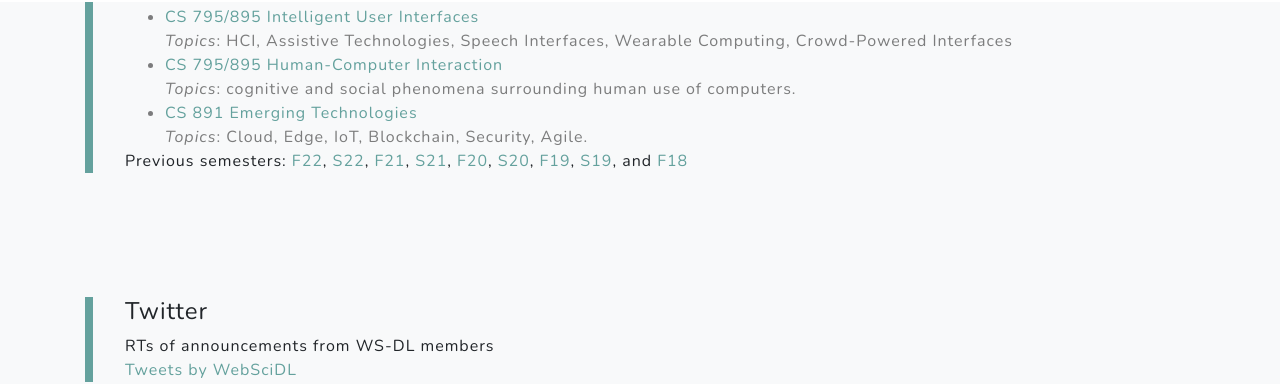
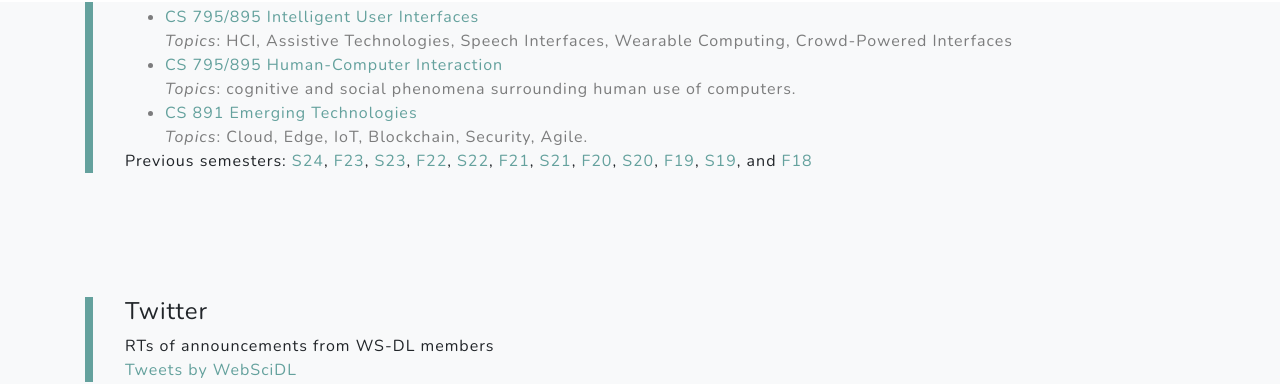
Before and after one commit to oduwsdl/oduwsdl.github.io, a Jekyll site: the page built from index.html, in a window 1280 px wide and 900 px high, scrolled down 14236 px. Shown: the part 110-494 px from the top of the window. Built offline with Jekyll 4.4.1, drawn with Linux system fonts in a browser that asks for light colours; nearby versions of some CDN libraries; comment, search, counter and statistics services are not loaded.

Commit message:
Update index.html
added links to course offerings.

```diff
--- a/index.html
+++ b/index.html
@@ -161,7 +161,11 @@ vis papers.</li>
             </ul>
 
             <p>
-            Previous semesters: <a href="https://ws-dl.blogspot.com/2022/08/2022-08-25-seven-ws-dl-classes-offered.html">F22</a>,
+            Previous semesters:
+            <a href="https://ws-dl.blogspot.com/2024/01/2024-01-03-seven-wsdl-classes-offered.html">S24</a>,
+            <a href="https://ws-dl.blogspot.com/2023/08/2023-08-23-six-wsdl-classes-offered-for.html">F23</a>,
+            <a href="https://ws-dl.blogspot.com/2023/01/2023-01-05-eight-ws-dl-classes-offered.html">S23</a>,
+            <a href="https://ws-dl.blogspot.com/2022/08/2022-08-25-seven-ws-dl-classes-offered.html">F22</a>,
             <a href="https://ws-dl.blogspot.com/2022/01/2022-01-04-seven-ws-dl-classes-offered.html">S22</a>,
             <a href="https://ws-dl.blogspot.com/2021/08/2021-08-29-six-ws-dl-classed-offered.html">F21</a>,
             <a href="https://ws-dl.blogspot.com/2021/01/2021-01-15-six-ws-dl-classes-offered.html">S21</a>,
```
